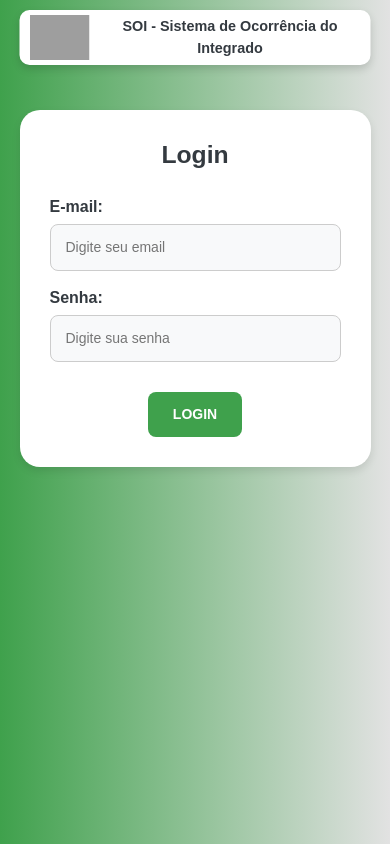
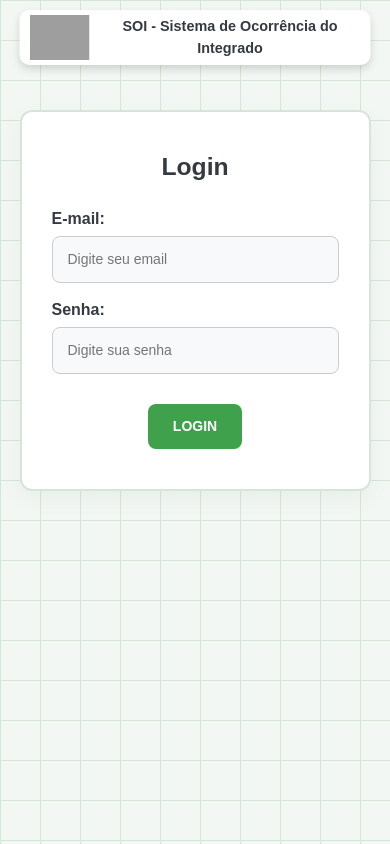
Before and after one commit to kaueotsubo/SOI, a PHP site: page / in a window 390 px wide. Run offline with PHP 8.4, Linux system fonts and the light colour scheme; a stand-in replaces the project's code that opens the database connection; some libraries are stand-ins or nearby versions; grey boxes are pictures that could not be loaded.

Commit message:
style: moderniza interface do painel e ajusta responsividade do menu
- Substituição do fundo em degradê por textura de grade para um visual mais limpo.
- Redimensionamento e ajuste de borda/sombra do container central.
- Implementação de CSS Grid no painel de ações (2 colunas no desktop).
- Resolução de conflitos de especificidade com o Bootstrap no botão "Sair".
- Ajuste na media query (max-width: 767px) garantindo empilhamento em 1 coluna no mobile.

```diff
--- a/Form/css/style.css
+++ b/Form/css/style.css
@@ -1,14 +1,19 @@
 /* --- Estilos Gerais --- */
 body {
-    font-family: Arial, sans-serif;
-    background: linear-gradient(to right, #3FA14C, #e2e2e2);
+   font-family: Arial, sans-serif;
+    background-color: #f2f7f3; /* Fundo base levemente esverdeado */
+
+    /* Desenha linhas de grade para dar textura e quebrar o vazio */
+    background-image: linear-gradient(#d5e6d8 1px, transparent 1px),
+                      linear-gradient(90deg, #d5e6d8 1px, transparent 1px);
+    background-size: 40px 40px; /* Tamanho dos quadrados da grade */
+
     color: #343a40;
     margin: 0;
-    padding-top: 110px; /* IMPORTANTE: Adiciona espaço no topo para o cabeçalho fixo não sobrepor o conteúdo */
+    padding-top: 110px;
     min-height: 100vh;
     box-sizing: border-box;
 }
-
 /* --- Cabeçalho Fixo --- */
 .logo-nome-fixo {
     position: fixed;
@@ -45,11 +50,15 @@ body {
 /* --- Containers Principais --- */
 .container {
     background-color: #ffffff;
-    border-radius: 20px;
-    box-shadow: 0 4px 8px rgba(0, 0, 0, 0.1);
+    border-radius: 12px;
+    border: 2px solid #d5e6d8;
+
+    /* Sombra bem mais suave para não parecer tão "pesado" */
+    box-shadow: 0 8px 24px rgba(0, 0, 0, 0.04);
+
     width: 90%;
-    padding: 30px;
-    margin: 20px auto; /* Adiciona um espaço extra */
+    padding: 40px 30px; /* Aumentei um pouco o padding vertical para respirar melhor */
+    margin: 20px auto;
     box-sizing: border-box;
     display: flex;
     flex-direction: column;
```
Also changed, not shown: other parts of Form/css/style.css (+25 -9 lines).
